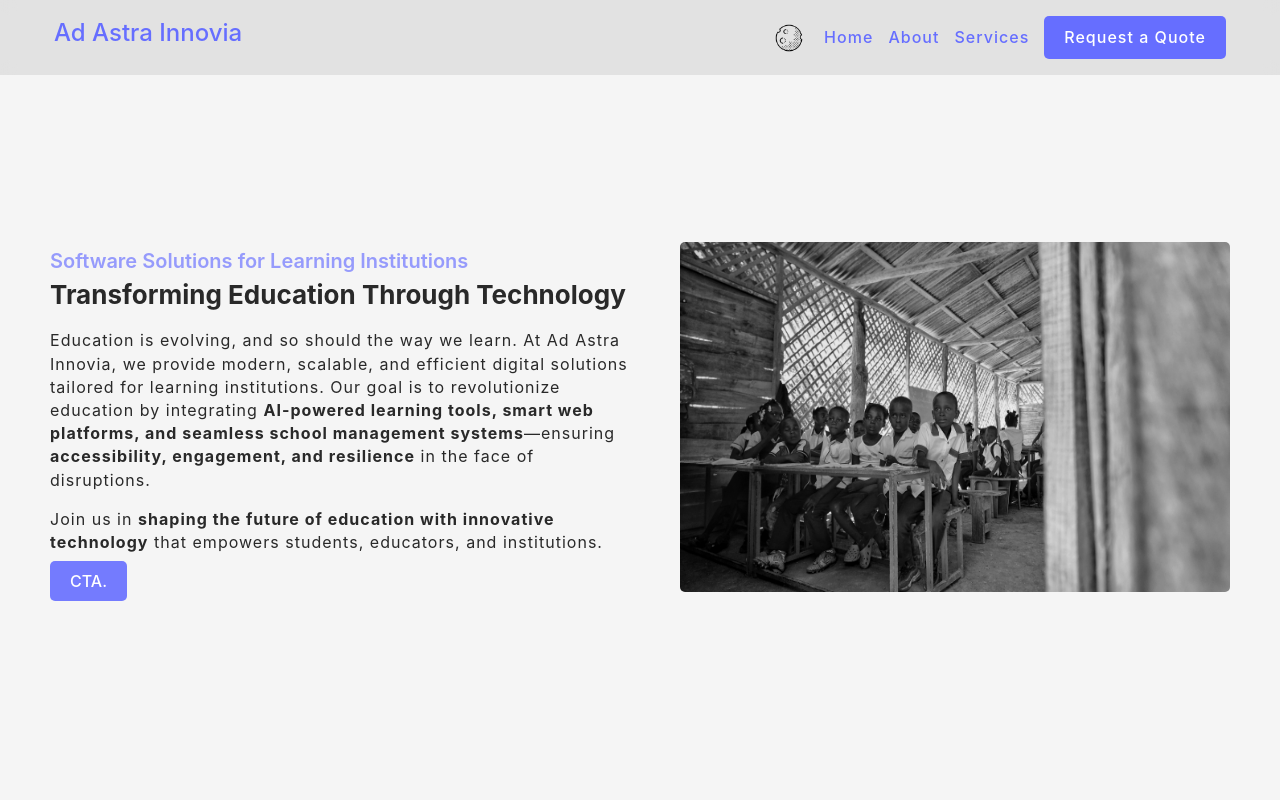
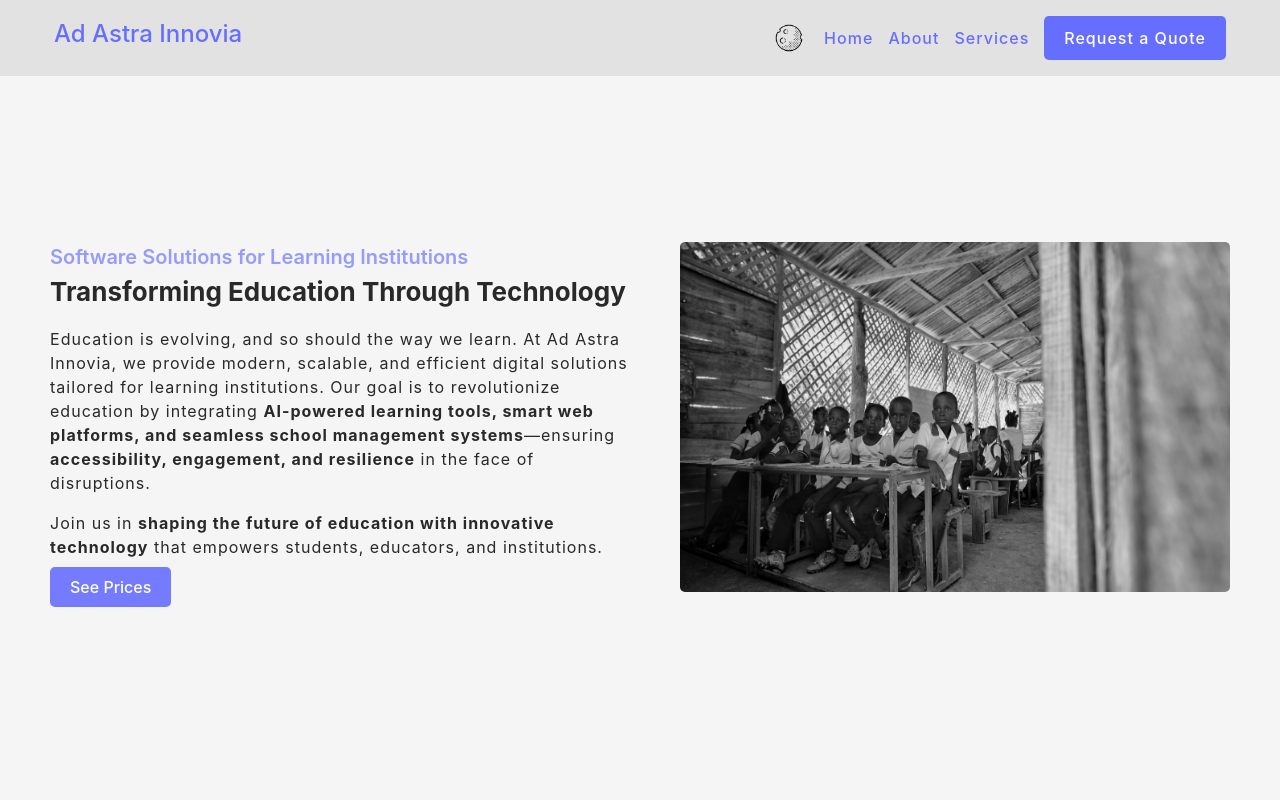
Before and after one commit to Ad-Astra-Innovia/frontend, a React (Vite) app: page / in a window 1280 px wide. Shown: the top 800 px of the page. Built offline with nearby package versions, Linux system fonts and the light colour scheme.

Commit message:
Chore: minor changes to the web app

```diff
--- a/src/Components/GlobalStyles/Containers/Wrapper.js
+++ b/src/Components/GlobalStyles/Containers/Wrapper.js
@@ -2,6 +2,10 @@ import styled from "styled-components";
 
 export const Wrapper = styled.div`
     margin-top: 69px;
+
+    section.services {
+        display: flex;
+    }
 `
 
 export const DivContainer = styled.div`
--- a/src/Pages/About/About.css.js
+++ b/src/Pages/About/About.css.js
@@ -31,13 +31,7 @@ export const EthosSection = styled.section`
 `
 
 export const ServicesSection = styled(Section)`
-    height: fit-content;
-
-    h2 {
-        color: hsla(238, 84%, 65%, 0.973);
-        font-weight: 600;
-        margin-bottom: 10px;
-    }
+    display: flex;
 `
 
 export const WorkCarouselSection = styled(Section)`
--- a/src/Pages/Home/Home.jsx
+++ b/src/Pages/Home/Home.jsx
@@ -10,7 +10,7 @@ const Home = () => {
           <h1>Transforming Education Through Technology</h1>
           <p>Education is evolving, and so should the way we learn. At Ad Astra Innovia, we provide modern, scalable, and efficient digital solutions tailored for learning institutions. Our goal is to revolutionize education by integrating <strong>AI-powered learning tools, smart web platforms, and seamless school management systems</strong>—ensuring <strong>accessibility, engagement, and resilience</strong> in the face of disruptions.</p>
           <p>Join us in <strong>shaping the future of education with innovative technology</strong> that empowers students, educators, and institutions.</p>
-          <Link to="/services#pricing">CTA.</Link>
+          <Link to="/services#pricing">See Prices</Link>
         </div>
         <ImageBox>
           <img className="hero-img" src="./classroom-grayscale.jpg" alt="hero" />
@@ -26,7 +26,7 @@ const Home = () => {
           <p>At Ad Astra Innovia, we are dedicated to transforming education through technology-driven solutions. Our mission is to bridge the digital gap in schools, enabling institutions to seamlessly integrate online learning, AI-powered tools, and efficient school management systems. By leveraging innovation, we empower schools to adapt, grow, and deliver quality education, no matter the challenges.</p>
           <div className="socials">
             <a href="https://www.facebook.com"><img src="./icons8-facebook-100.png" alt="Facebook" /></a>
-            <a href="https://www.twitter.com"><img src="./icons8-x-100.png" alt="Twitter" /></a>
+            <a href="https://www.x.com"><img src="./icons8-x-100.png" alt="Twitter" /></a>
             <a href="https://www.linkedin.com"><img src="./icons8-linkedin-100.png" alt="LinkedIn" /></a>
           </div>
           <Link to="/about">Learn More</Link>
--- a/src/index.css
+++ b/src/index.css
@@ -1,6 +1,6 @@
 :root {
   font-family: Inter, system-ui, Avenir, Helvetica, Arial, sans-serif;
-  line-height: 1.45;
+  line-height: 1.5;
   font-weight: 400;
 
   color-scheme: light dark;
@@ -11,6 +11,10 @@
   text-rendering: optimizeLegibility;
   -webkit-font-smoothing: antialiased;
   -moz-osx-font-smoothing: grayscale;
+}
+
+html {
+  scroll-behavior: smooth;
 }
 
 a {
```
